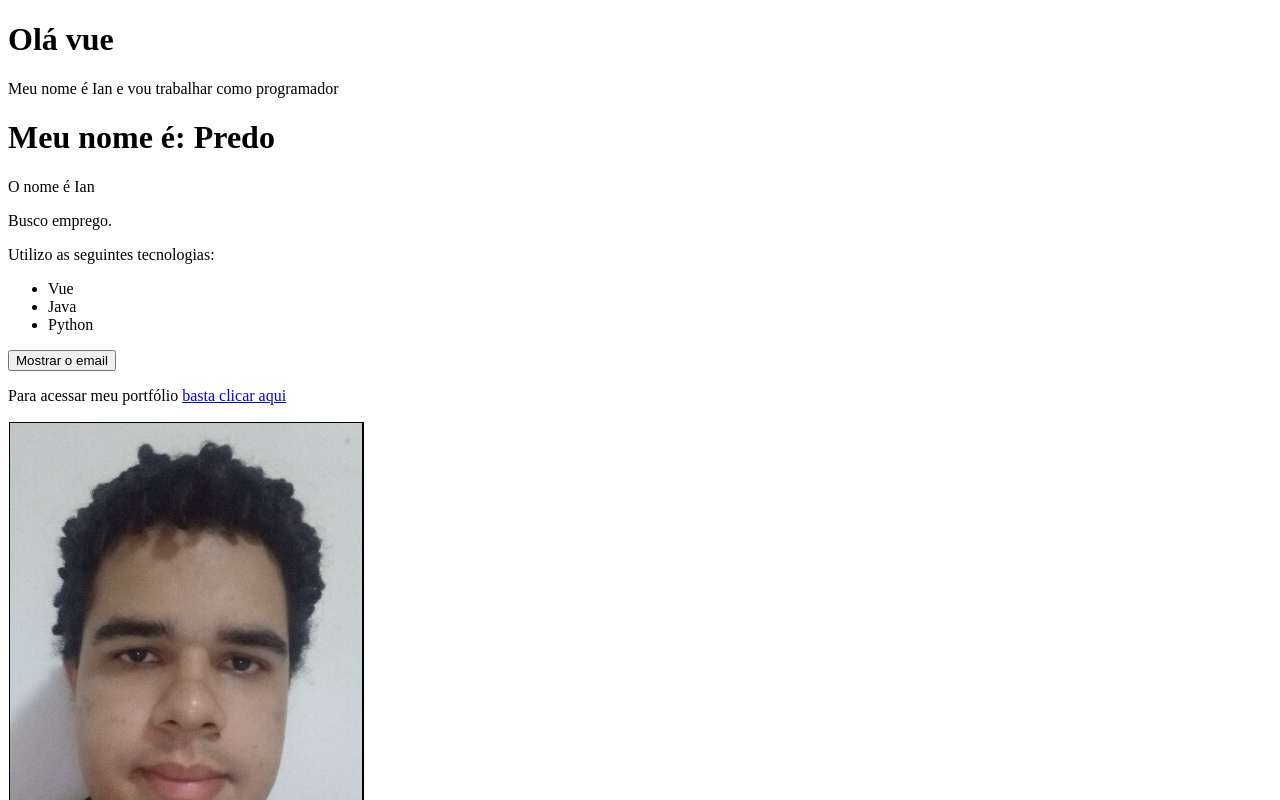
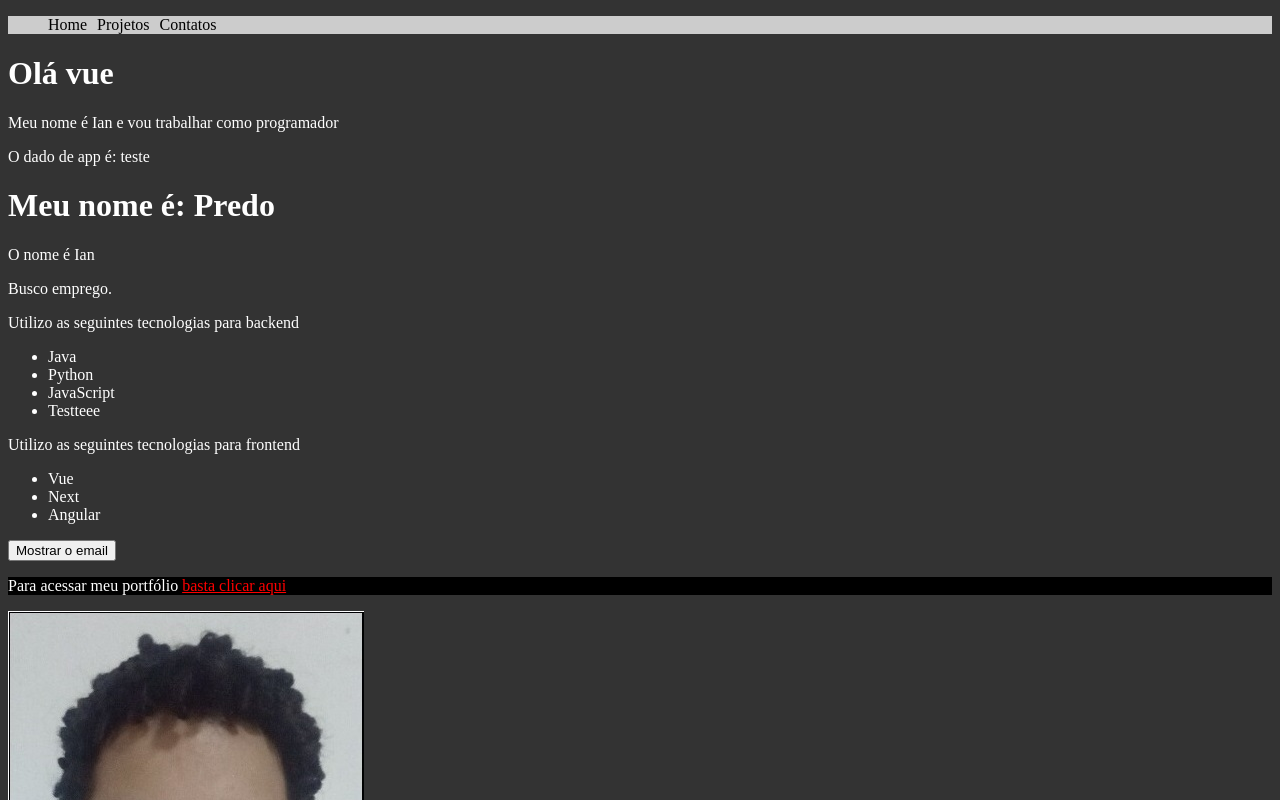
Before and after one commit to ialvs/battisti_vue, a Vue app in the folder vue_cli/projeto_vue/: page / in a window 1280 px wide. Shown: the top 800 px of the page. Built offline with nearby package versions, Linux system fonts and the light colour scheme.

Commit message:
Até a aula #14

```diff
--- a/vue_cli/projeto_vue/src/App.vue
+++ b/vue_cli/projeto_vue/src/App.vue
@@ -2,7 +2,9 @@
 
   <div>
 
+    <MyHeader />
     <FirstComponent />
+    <p class="parent-paragraph">O dado de app é: {{testing}}</p>
     <LifeCycle />
     <Person />
 
@@ -14,6 +16,7 @@
 
 import FirstComponent from './components/FirstComponent.vue'
 import Form from './components/Form/FormP.vue';
+import MyHeader from './components/MyHeader.vue';
 import LifeCycle from './components/LifeCycle.vue';
 import Person from './components/Person.vue';
 
@@ -25,7 +28,8 @@ export default {
     FirstComponent,
     LifeCycle,
     Form,
-    Person
+    Person,
+    MyHeader,
 },
 
   data() {
@@ -37,3 +41,20 @@ export default {
 };
 
 </script>
+
+<style>
+
+body {
+  background-color: #333;
+  color: #FFF;
+}
+
+a {
+  color: red;
+}
+
+.scopedTest {
+  background-color: black;
+}
+
+</style>
--- a/vue_cli/projeto_vue/src/components/Form/FormP.vue
+++ b/vue_cli/projeto_vue/src/components/Form/FormP.vue
@@ -1,8 +1,8 @@
 <template>
     <div>
-        <form>
-            <InputText />
-            <InputText />
+        <form action="" @submit="sendForm($event)">
+            <input type="text" v-model="name">
+            <input type="text" v-model="email">
             <Submit />
         </form>
     </div>
@@ -14,6 +14,25 @@ import Submit from './Submit.vue';
 
 export default {
     name: "FormP",
-    components: { InputText, Submit }
+    components: { InputText, Submit },
+    data(){
+        return {
+            name: '',
+            email: ''
+        }
+    },
+    methods: {
+        sendForm(e){
+            e.preventDefault()
+
+            const name = this.name
+            const email = this. email
+            console.log("Success!")
+            console.log("O nome é:" + name)
+            console.log("O email é:" + email)
+            this.name = ''
+            this.email = ''
+        }
+    }
 }
 </script>
--- a/vue_cli/projeto_vue/src/components/Info.vue
+++ b/vue_cli/projeto_vue/src/components/Info.vue
@@ -3,12 +3,18 @@
         <p v-if="hasJob">Estou trabalhando no momento :).</p>
         <p v-else>Busco emprego.</p>
 
-        <p>Utilizo as seguintes tecnologias:</p>
+        <p>Utilizo as seguintes tecnologias para backend</p>
 
         <ul>
-            <li>Vue</li>
-            <li>Java</li>
-            <li>Python</li>
+            <li v-for="(tech, index) in backendTechs" v-bind:key="index">{{tech}}</li>
+            <li>Testteee</li>
+        </ul>
+
+        <p>Utilizo as seguintes tecnologias para frontend</p>
+        <ul>
+            <li v-for="frame in frontendTechs" :key="frame.id">
+                {{frame.framework}}
+            </li>
         </ul>
 
         <div>
@@ -16,7 +22,7 @@
         </div>
 
         <p v-show="showEmail">Mande uma mensage para {{ email }}</p>
-        <p>Para acessar meu portfólio <a v-bind:href="my_link">basta clicar aqui</a></p>
+        <p class="scopedTest">Para acessar meu portfólio <a v-bind:href="my_link">basta clicar aqui</a></p>
 
         <MyPicture />
     </div>
@@ -33,7 +39,15 @@ export default {
             showEmail: false,
             email: "ian@whatever.com",
             my_link: "https://google.com",
-            buttonText: "Mostrar o email"
+            buttonText: "Mostrar o email",
+            backendTechs: ["Java","Python","JavaScript"],
+            frontendTechs: [
+                {id: 1, framework: "Vue"},
+                {id: 2, framework: "Next"},
+                {id: 3, framework: "Angular"}
+            ]
+
+
         };
     },
     methods: {
@@ -51,3 +65,11 @@ export default {
     components: { MyPicture }
 }
 </script>
+
+<style>
+
+parent-paragraph {
+    color: red;
+}
+
+</style>
--- /dev/null
+++ b/vue_cli/projeto_vue/src/components/MyHeader.vue
@@ -0,0 +1,46 @@
+<script>
+
+export default {
+
+    name: 'MyHeader'
+
+}
+
+</script>
+
+<template>
+
+<ul>
+    <li><a href="#">Home</a></li>
+    <li><a href="#">Projetos</a></li>
+    <li><a href="#">Contatos</a></li>
+</ul>
+
+</template>
+
+
+
+<style scoped>
+
+ul {
+    list-style: none;
+    display: flex;
+    background-color: #CCC;
+}
+
+li {
+    margin-right: 10px;
+}
+
+a {
+    color: #000;
+    text-decoration: none;
+    transition: .5s;
+}
+
+a:hover {
+    color: turquoise;
+}
+
+
+</style>
--- a/vue_cli/projeto_vue/src/components/MyPicture.vue
+++ b/vue_cli/projeto_vue/src/components/MyPicture.vue
@@ -1,6 +1,6 @@
 
 <template>
-    <img :src="avatar" :alt="description">
+    <a :href="link"><img :src="avatar" :alt="description" :ref="link"></a>
 </template>
 
 <script>
@@ -10,7 +10,8 @@ export default {
     data() {
         return {
             avatar : "/img/IMG_20220827_181848_8558.jpg",
-            description: "Ian Aves"
+            description: "Ian Aves",
+            link: "https://github.com/ialvs"
             }
         }
     }
```
